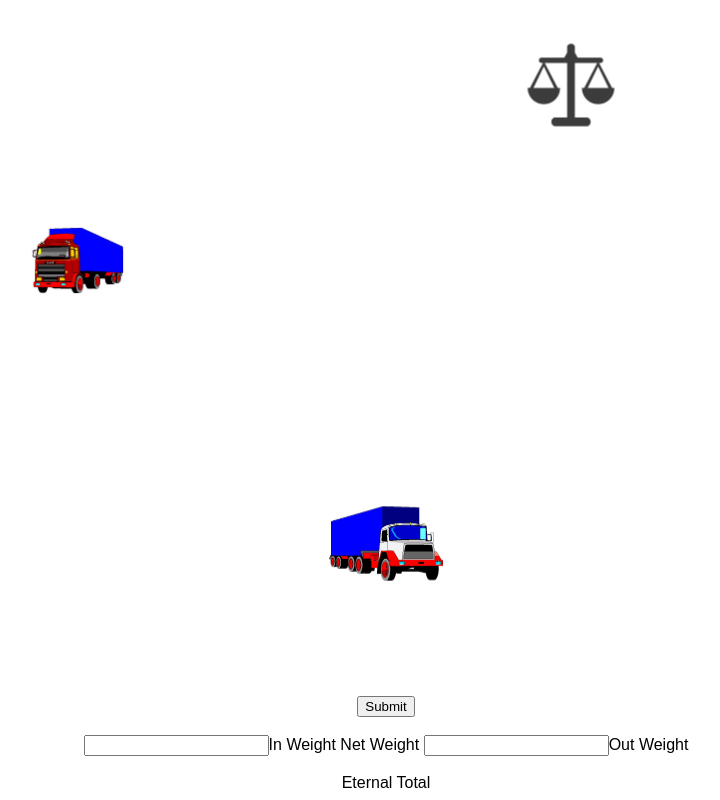
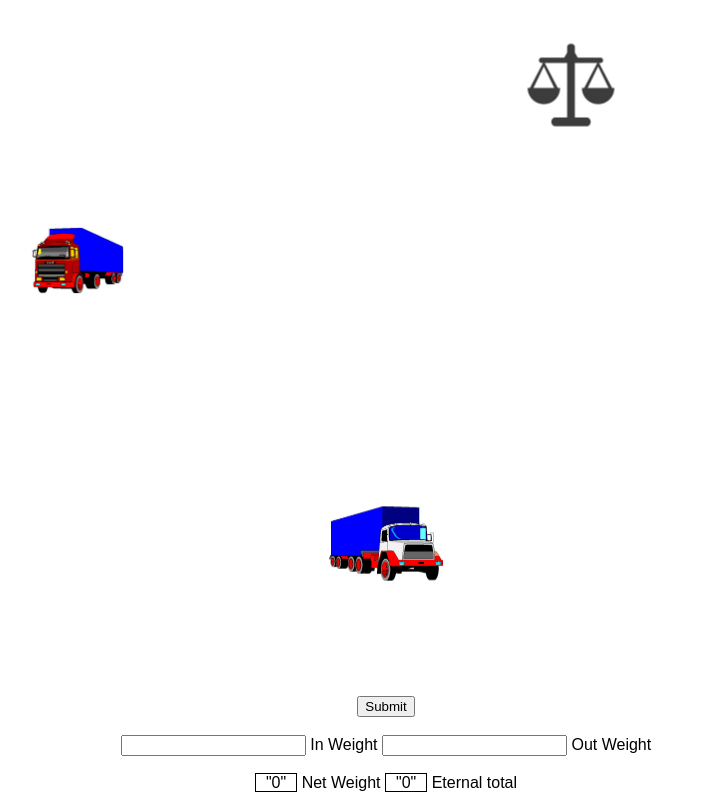
Before and after one commit to BFO1715/Weighing-Control-System, a plain HTML site: page index.html in a window 1280 px wide. Shown: the part 520-1320 px from the top of the page, without its empty margins (254-974 px from the left). Drawn offline with Linux system fonts and the light colour scheme.

Commit message:
Added CSS for input and answer boxes

```diff
--- a/assets/css/style.css
+++ b/assets/css/style.css
@@ -21,6 +21,10 @@ body {
 
 /*----- Weighing process images */
 
+.weighingprocess {
+    font-size: 0;
+}
+
 .truckin {
     transform: scale(0.25);
 }
@@ -32,3 +36,17 @@ body {
 .truckout {
     transform: scale(0.25);
 }
+
+/*----- Calculations */
+
+#netweight{
+    border: 1px solid black;
+    padding-left: 10px;
+    padding-right: 10px;
+}
+
+#eternaltotal{
+    border: 1px solid black;
+    padding-left: 10px;
+    padding-right: 10px;
+}
--- a/index.html
+++ b/index.html
@@ -17,7 +17,7 @@
         <p>Monitor your Eternal total</p>
         <p>Keep track of your goods.</p>
     </h4>
-    </div>
+    </div class = "weighingprocess">
         <span><img class="truckin" src="assets/images/truckin.png" alt="truckin"></span>
         <span><img class="scale" src="assets/images/scale.png" alt="scale"></span>
         <span><img class="truckout" src="assets/images/truckout.png" alt="truckout"></span>
@@ -26,13 +26,13 @@
     </div>
     <br>
     <div>
-        <span><input id="inweight" type=""number>In Weight</span>
-        <span id="netweight" type=""number>Net Weight</span>
-        <span><input id="outweight" type=""number>Out Weight</span>
+        <span><input id="inweight" type=""number> In Weight</span>
+        <span><input id="outweight" type=""number> Out Weight</span>
     </div>
     <br>
     <div>
-        <span id="eternalweight" type=""number>Eternal Total</span>
+        <span><output id="netweight" name="net">"0"</output> Net Weight</span>
+        <span><output id="eternaltotal" name="eternal">"0"</output> Eternal total</span>
     </div>
 
 
```
